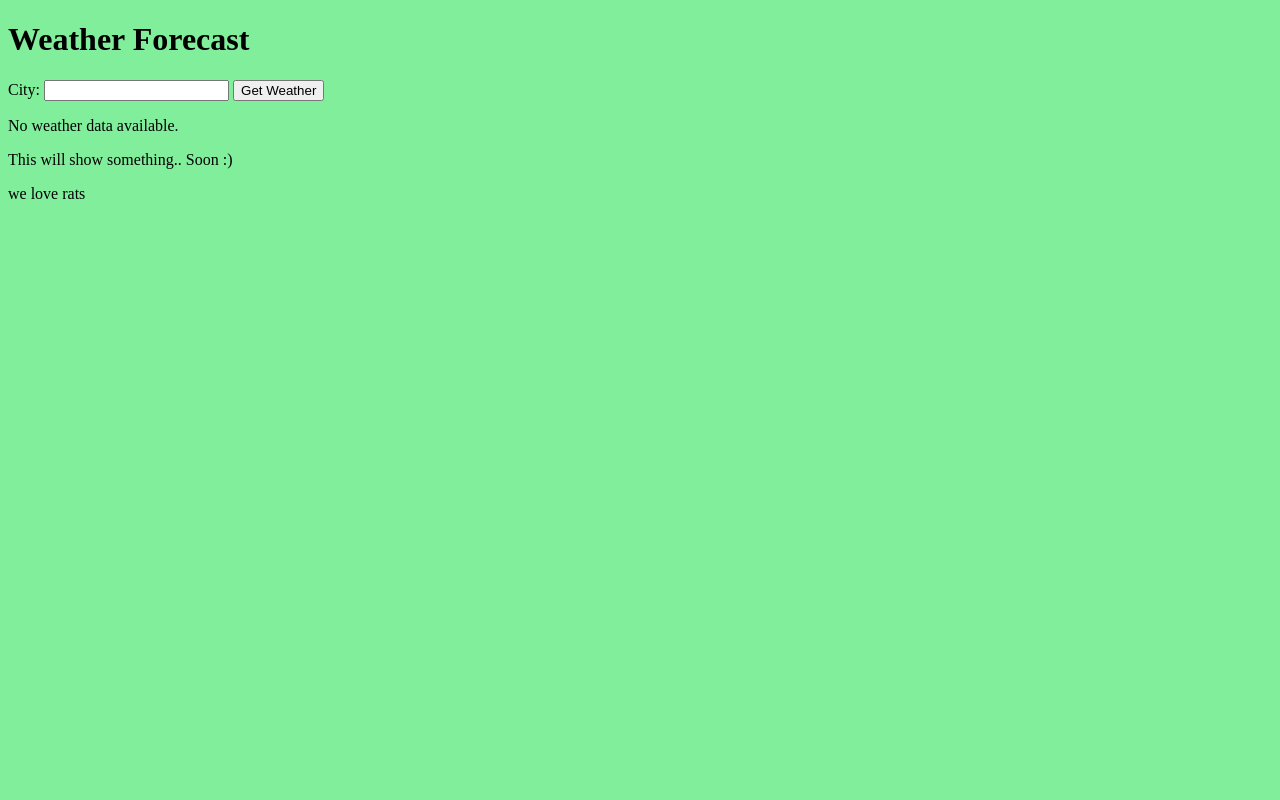
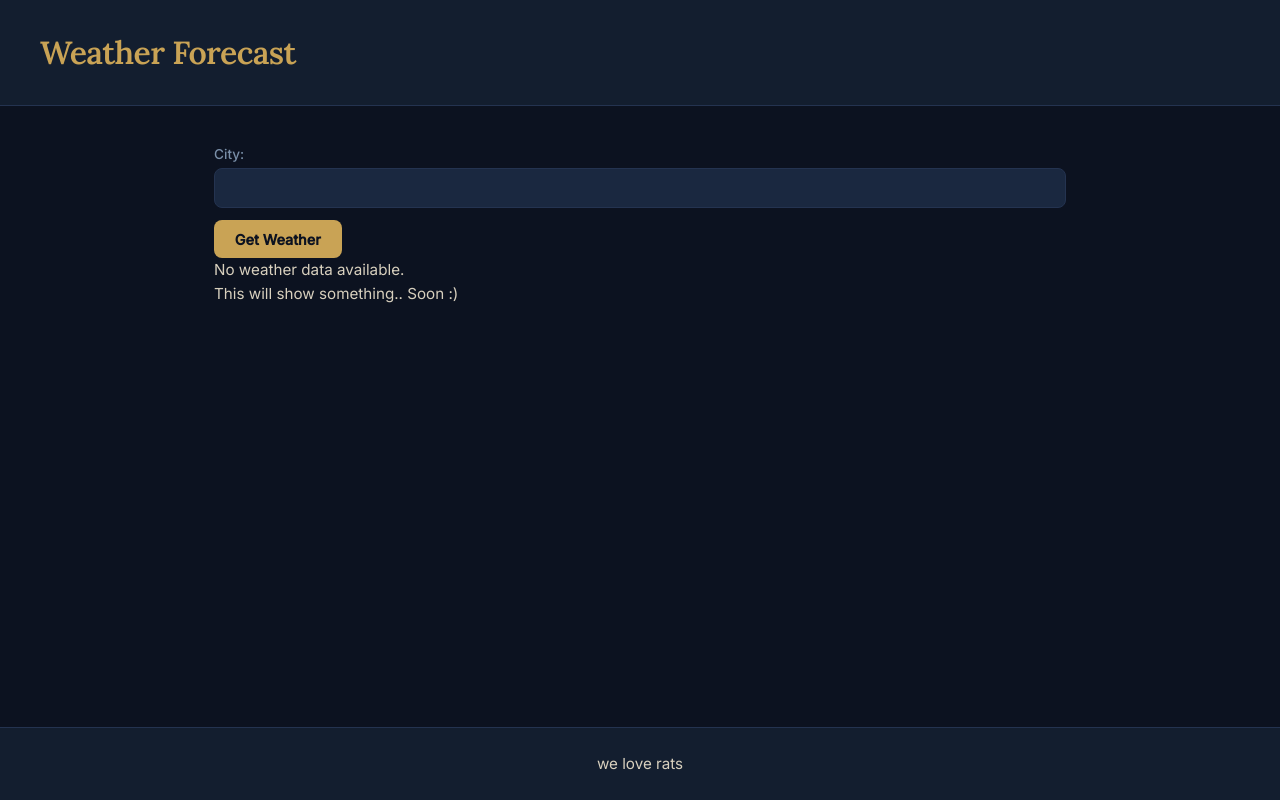
Before and after one commit to AnnikenJE/weather-forecast, a Flask app: page / in a window 1280 px wide. Run offline with Flask 3, Linux system fonts and the light colour scheme; data that the repository does not hold is empty.

Commit message:
Add design made by Claude

```diff
--- a/app/static/style.css
+++ b/app/static/style.css
@@ -1,3 +1,164 @@
+@import url('https://fonts.googleapis.com/css2?family=Lora:ital,wght@0,400;0,600;1,400&family=Inter:wght@300;400;500&display=swap');
+
+:root {
+    --bg:         #0c1220;
+    --surface:    #131e2f;
+    --surface-2:  #1a2840;
+    --border:     #243350;
+    --text:       #d8d0be;
+    --text-muted: #7a8fa8;
+    --gold:       #c9a355;
+    --gold-dark:  #a8843f;
+    --heading:    #f0e6c8;
+}
+
+* {
+    box-sizing: border-box;
+    margin: 0;
+    padding: 0;
+}
+
 body {
-    background-color: #81ee9c;
+    background-color: var(--bg);
+    color: var(--text);
+    font-family: 'Inter', sans-serif;
+    min-height: 100vh;
+    display: flex;
+    flex-direction: column;
 }
+
+header {
+    padding: 2rem 2.5rem;
+    border-bottom: 1px solid var(--border);
+    background: var(--surface);
+}
+
+header h1 {
+    font-family: 'Lora', serif;
+    font-size: 2rem;
+    font-weight: 600;
+    color: var(--gold);
+    letter-spacing: -0.02em;
+}
+
+main {
+    max-width: 900px;
+    width: 100%;
+    margin: 2.5rem auto;
+    padding: 0 1.5rem;
+    flex: 1;
+}
+
+.cards {
+    display: grid;
+    grid-template-columns: 1fr 1fr;
+    gap: 1.5rem;
+    margin-bottom: 2rem;
+}
+
+article {
+    background: var(--surface);
+    border: 1px solid var(--border);
+    border-radius: 14px;
+    padding: 1.75rem;
+    box-shadow: 0 4px 16px rgba(0, 0, 0, 0.3);
+    display: flex;
+    flex-direction: column;
+    gap: 1rem;
+}
+
+.about {
+    background: var(--surface);
+    border: 1px solid var(--border);
+    border-radius: 14px;
+    padding: 1.5rem 1.75rem;
+    box-shadow: 0 4px 16px rgba(0, 0, 0, 0.3);
+    margin-bottom: 2rem;
+}
+
+h2 {
+    font-family: 'Lora', serif;
+    font-size: 1rem;
+    font-weight: 600;
+    color: var(--gold);
+    margin-bottom: 0.4rem;
+    text-transform: uppercase;
+    letter-spacing: 0.06em;
+}
+
+h3 {
+    font-family: 'Lora', serif;
+    font-size: 1.1rem;
+    color: var(--heading);
+}
+
+.weather-data {
+    display: flex;
+    flex-direction: column;
+    gap: 0.4rem;
+    border-top: 1px solid var(--border);
+    padding-top: 1rem;
+}
+
+p {
+    font-size: 0.95rem;
+    line-height: 1.6;
+    color: var(--text);
+}
+
+label {
+    display: block;
+    font-size: 0.85rem;
+    font-weight: 500;
+    margin-bottom: 0.4rem;
+    color: var(--text-muted);
+}
+
+input[type="text"] {
+    width: 100%;
+    padding: 0.65rem 0.9rem;
+    border: 1px solid var(--border);
+    border-radius: 8px;
+    background: var(--surface-2);
+    font-family: 'Inter', sans-serif;
+    font-size: 0.9rem;
+    color: var(--heading);
+    margin-bottom: 0.75rem;
+    outline: none;
+    transition: border-color 0.15s, box-shadow 0.15s;
+}
+
+input[type="text"]:focus {
+    border-color: var(--gold);
+    box-shadow: 0 0 0 3px rgba(201, 163, 85, 0.15);
+}
+
+button {
+    background: var(--gold);
+    color: #0c1220;
+    border: none;
+    border-radius: 8px;
+    padding: 0.65rem 1.3rem;
+    font-family: 'Inter', sans-serif;
+    font-size: 0.9rem;
+    font-weight: 600;
+    cursor: pointer;
+    transition: background 0.15s, transform 0.1s;
+}
+
+button:hover {
+    background: var(--gold-dark);
+}
+
+button:active {
+    transform: scale(0.98);
+}
+
+footer {
+    text-align: center;
+    padding: 1.5rem 2rem;
+    font-size: 0.8rem;
+    color: var(--text-muted);
+    border-top: 1px solid var(--border);
+    background: var(--surface);
+}
```
Also changed, not shown: app/static/favicon.svg (added).
